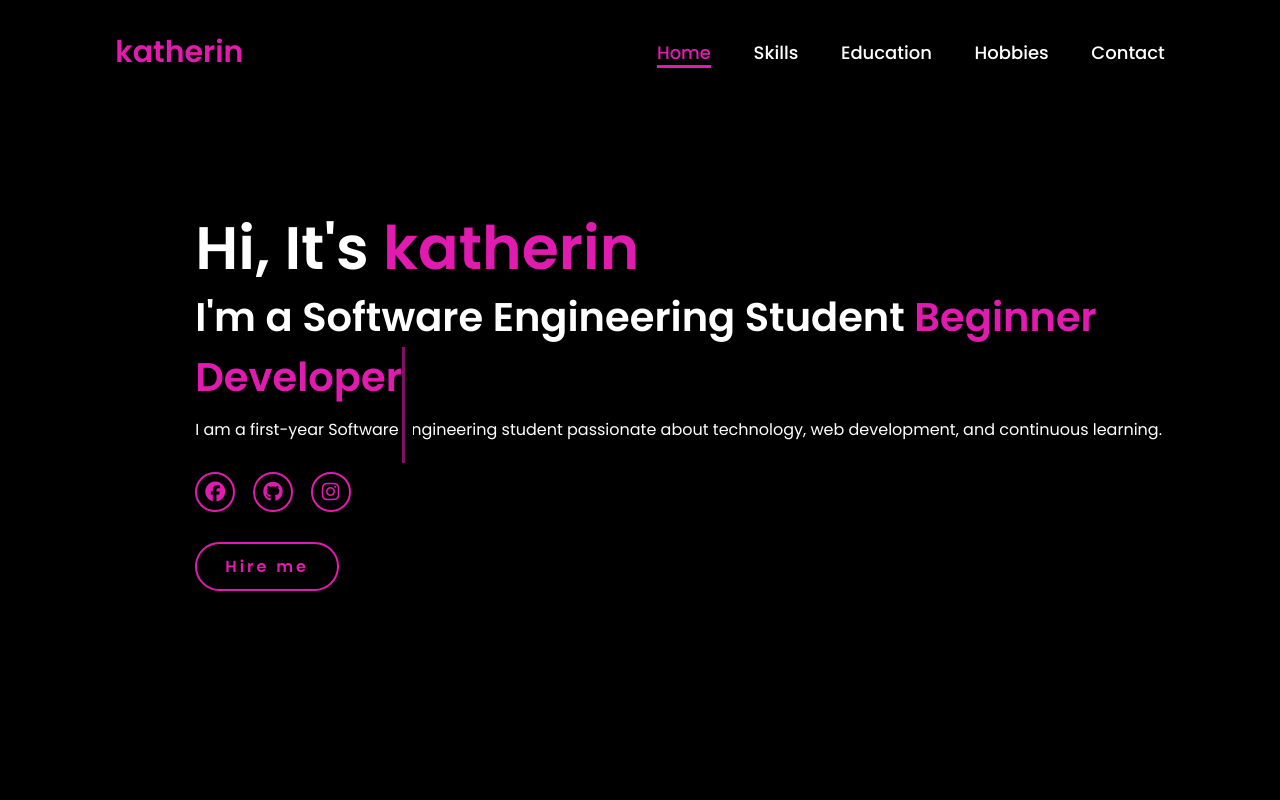
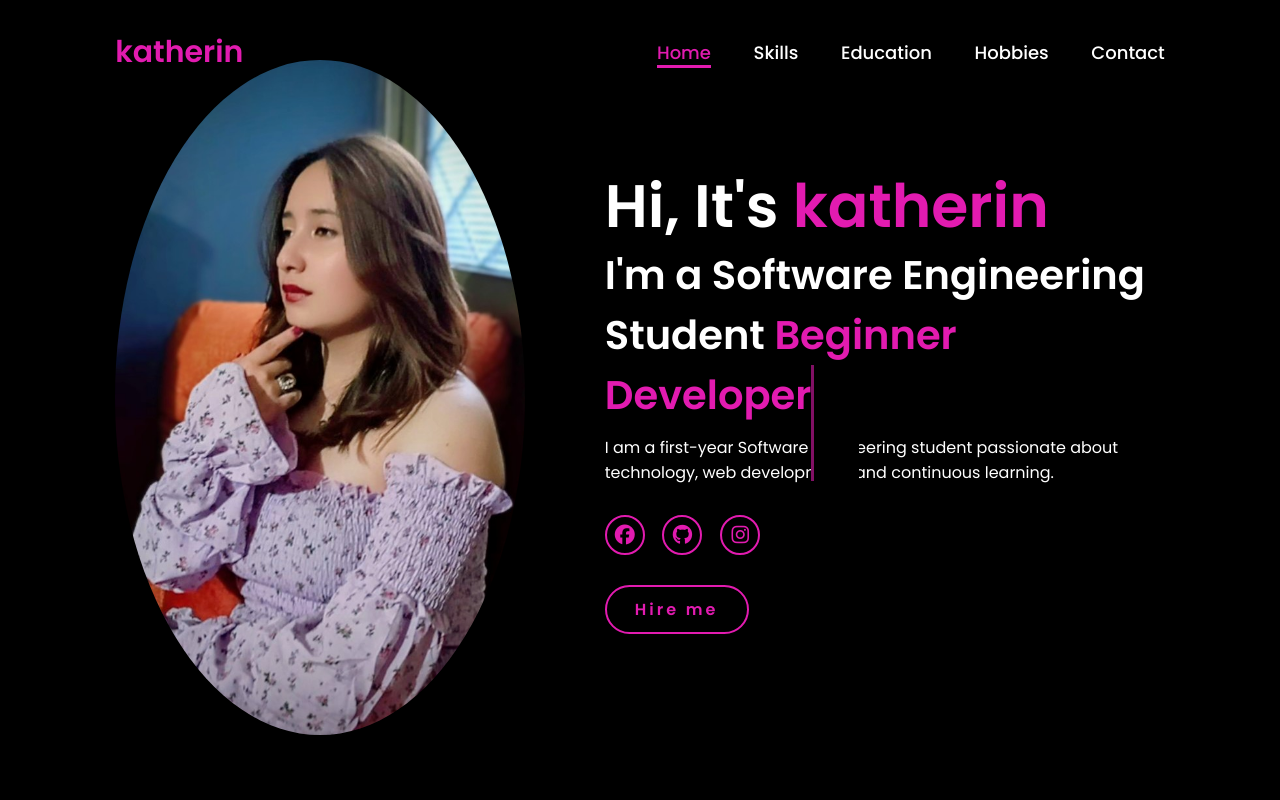
Before and after one commit to K4th1-2526/K4th1-2526.github.io, a plain HTML site: page index.html in a window 1280 px wide. Shown: the top 800 px of the page. Drawn offline with Linux system fonts and the light colour scheme.

Commit message:
Update personal portfolio:added images

```diff
--- a/index.html
+++ b/index.html
@@ -22,7 +22,7 @@
     </header>
     <section class="home" id="home">
         <div class="home-img">
-            <img src= "Screenshot_20250602-181209 (1).png" alt="">
+            <img src="images/Screenshot_20250602-181209 (1).png" alt="">
         </div>
         <div class="home-content">
             <h1>Hi, It's <span>katherin</span></h1>
```
